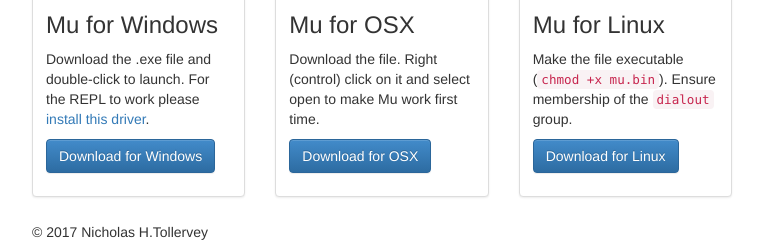
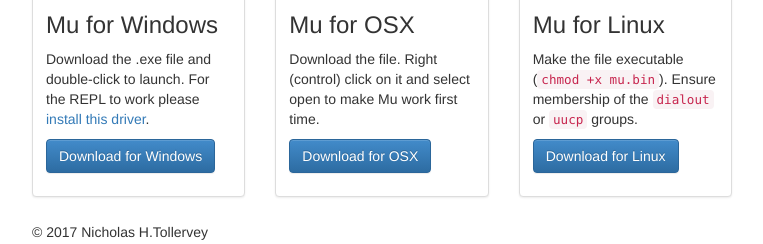
Before and after one commit to zlanderous/mu-editor.github.io, a Jekyll site: the page built from index.html, in a window 1280 px wide. Shown: the part 886-1130 px from the top of the page, without its empty margins (258-1021 px from the left). Built offline with Jekyll 4.4.1, drawn with Linux system fonts in a browser that asks for light colours; nearby versions of some CDN libraries.

Commit message:
Add reference to uucp group for Arch Linux.

```diff
--- a/index.html
+++ b/index.html
@@ -62,7 +62,7 @@
         <h3>Mu for Linux</h3>
         <p>Make the file executable
         (<code>chmod +x mu.bin</code>). Ensure membership of the
-        <code>dialout</code> group.</p>
+        <code>dialout</code> or <code>uucp</code> groups.</p>
         <p><a href="https://github.com/mu-editor/mu/releases/download/v0.9.13/mu-0.9.13.linux.bin" class="btn btn-primary" role="button">Download for Linux</a></p>
       </div>
     </div>
```
